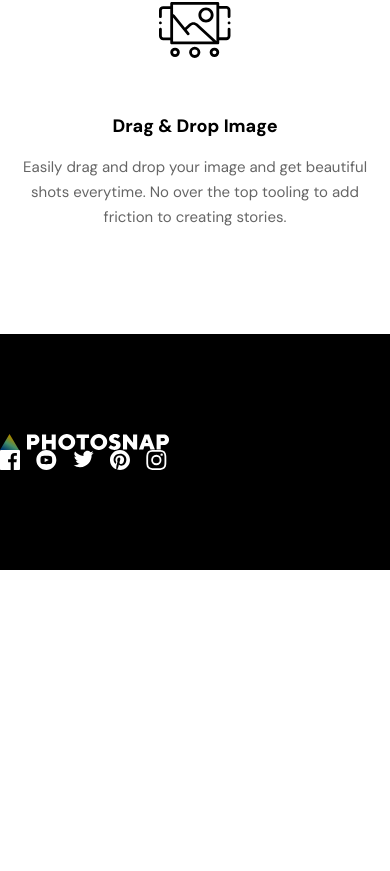
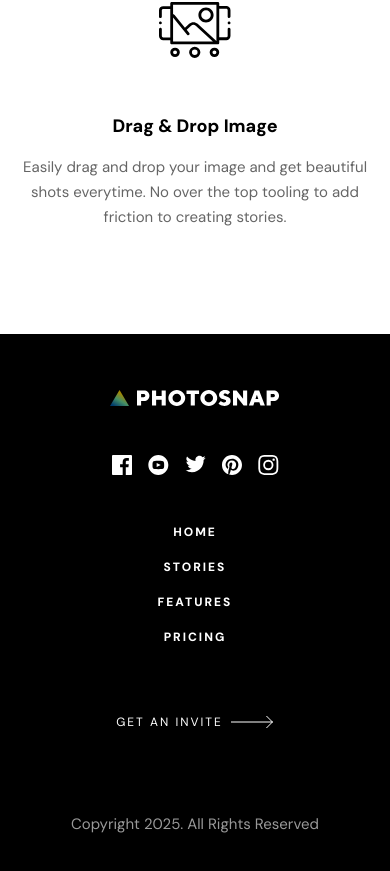
Before and after one commit to Arteque/photosnapwebsite, a React (Vite) app: page / in a window 390 px wide. Shown: the part 5736-6607 px from the top of the page. Before the commit the page ends 6306 px from the top, so only its background shows below. Built offline with nearby package versions, Linux system fonts and the light colour scheme.

Commit message:
Main Footer

```diff
--- a/src/Components/Footer.jsx
+++ b/src/Components/Footer.jsx
@@ -1,19 +1,52 @@
-import Logo from "../Fragments/Logo"
-import Social from "../Fragments/Social"
-import Container from "../Fragments/Container"
+import Logo from "../Fragments/Logo";
+import Social from "../Fragments/Social";
+import Container from "../Fragments/Container";
+import { Nav } from "./Nav/Nav";
+import Paragraph from "../Fragments/Paragraph";
+import Button from "../Fragments/Button";
 const Footer = () => {
   return (
-    <footer className="bg-black-100 text-white-100 py-[100px]">
-        <Container className="container mx-auto">
-          <div className="col-1">
-            <Logo classname="invert"/>
-            <Social />
-          </div>
-          <div className="col-2"></div>
-          <div className="col-3"></div>
-        </Container>
+    <footer className="bg-black-100 text-white-100 py-[56px]">
+      <Container
+        classname="flex flex-col items-center gap-[49px]
+      md:grid md:grid-cols-[0.2fr_repeat(2,1fr)0.2fr] md:grid-rows-[repeat(3,0.2fr)] md:gap-0
+      lg:grid-cols-[0.2fr_repeat(3,1fr)0.2fr] lg:grid-rows-[repeat(3,1fr)]
+      "
+      >
+        <Logo classname="invert md:col-start-2 md:col-span-1
+        lg:self-start
+        " />
+        <Social classname="md:col-start-2 md:row-start-3 md:col-span-1 md:self-baseline
+        lg:self-end
+        " />
+        <Nav
+          location="footer"
+          classname="text-center
+          md:col-start-2 md:col-span-1 md:row-start-2 md:self-end md:text-left md:mt-[32px] md:mb-[72px]
+          md:[&>ul]:flex md:[&>ul]:gap-[26px]
+          lg:col-start-3 lg:row-start-1 lg:row-end-[-1] lg:m-[unset!important]
+          lg:[&>ul]:flex-col lg:[&>ul]:gap-[unset!important]
+        "
+        />
+        <Button
+          btntext="Get an invite"
+          btntype="underline"
+          dark={true}
+          classname="w-fit mx-auto mb-[2rem] text-[12px] tracking-[2px]
+          md:justify-self-end md:mb-[0] md:mx-[unset]
+          lg:self-start
+          "
+        />
+
+        <Paragraph dark={true} classname="pb-[0!important] font-normal
+        md:row-start-3 md:col-start-3 md:justify-self-end
+        lg:col-start-4
+        ">
+          Copyright 2025. All Rights Reserved
+        </Paragraph>
+      </Container>
     </footer>
-  )
-}
+  );
+};
 
-export default Footer
+export default Footer;
--- a/src/Components/Header.jsx
+++ b/src/Components/Header.jsx
@@ -25,7 +25,7 @@ const Header = () => {
         py-[32px] absolute left-0 right-0 transition-all duration-500 bg-white-100 text-center px-[33px]
         md:py-0 md:relative md:translate-0 md:w-full md:bg-transparent md:text-left md:opacity-100 md:pointer-events-auto md:flex md:justify-between md:items-center
         `} >
-            <Nav/>
+            <Nav location="header" />
         </div>
       </Container>
     </header>
--- a/src/Components/Nav/Nav.jsx
+++ b/src/Components/Nav/Nav.jsx
@@ -1,26 +1,67 @@
 import React from "react";
 import { Link } from "react-router-dom";
-import Button from "../../Fragments/Button";
+import BtnFeature from "../../Fragments/BtnFeature";
 
-export const Nav = () => {
-  return (
+export const Nav = ({ location, classname }) => {
+  return location === "header" ? (
     <>
-      <nav className="main-nav border-b-1 border-gray-100 mb-[19px] md:mb-0 md:pt-0 md:relative md:visible md:border-0 md:mx-auto">
+      <nav className={`main-nav border-b-1 border-gray-100 mb-[19px] md:mb-0 md:pt-0 md:relative md:visible md:border-0 md:mx-auto ${classname}`}>
         <ul className="uppercase heading-sm font-bold md:flex gap-2 justify-between">
           <li>
-            <Link to="/stories"className=" text-[15px] pb-[20px] block md:p-[12px] md:text-[12px]">Stories</Link>
+            <Link
+              to="/stories"
+              className=" text-[15px] pb-[20px] block md:p-[12px] md:text-[12px]"
+            >
+              Stories
+            </Link>
           </li>
           <li>
-            <Link to="/features"className=" text-[15px] pb-[20px] block md:p-[12px] md:text-[12px]">Features</Link>
+            <Link
+              to="/features"
+              className=" text-[15px] pb-[20px] block md:p-[12px] md:text-[12px]"
+            >
+              Features
+            </Link>
           </li>
           <li>
-            <Link to="/pricing"className=" text-[15px] pb-[20px] block md:p-[12px] md:text-[12px]">Pricing</Link>
+            <Link
+              to="/pricing"
+              className=" text-[15px] pb-[20px] block md:p-[12px] md:text-[12px]"
+            >
+              Pricing
+            </Link>
           </li>
         </ul>
       </nav>
-      <div className="featured">
-        <Button  classname="block w-full" btntype="full" btntext="Get an invite" to="#" title="Get an invite" />
-      </div>
+      <BtnFeature />
+    </>
+  ) : (
+    <>
+      <nav className={classname}>
+        <ul className={`uppercase heading-sm font-bold`}>
+          <li>
+            <Link to="/" className="text-[12px] mb-[19px] block">
+              Home
+            </Link>
+          </li>
+          <li>
+            <Link to="/stories" className="text-[12px] mb-[19px] block">
+              Stories
+            </Link>
+          </li>
+          <li>
+            <Link to="/features" className=" text-[12px] mb-[19px] block">
+              Features
+            </Link>
+          </li>
+          <li>
+            <Link to="/pricing" className=" text-[12px] mb-[19px] block ">
+              Pricing
+            </Link>
+          </li>
+        </ul>
+      </nav>
+
     </>
   );
 };
--- /dev/null
+++ b/src/Fragments/BtnFeature.jsx
@@ -0,0 +1,11 @@
+import Button from "./Button"
+
+const BtnFeature = () => {
+  return (
+    <div className="featured">
+        <Button  classname="block w-full" btntype="full" btntext="Get an invite" to="#" title="Get an invite" />
+    </div>
+  )
+}
+
+export default BtnFeature
--- a/src/Fragments/Paragraph.jsx
+++ b/src/Fragments/Paragraph.jsx
@@ -1,8 +1,8 @@
 import React from 'react'
 
-const Paragraph = ({children, dark}) => {
+const Paragraph = ({children, dark, classname}) => {
   return (
-    <p className={`${dark ? 'text-white-100 opacity-60' : 'text-black-100 opacity-60'} pb-[24px]`}>
+    <p className={`${dark ? 'text-white-100 opacity-60' : 'text-black-100 opacity-60'} pb-[24px] ${classname}`}>
       {children}
     </p>
   )
--- a/src/Fragments/Social.jsx
+++ b/src/Fragments/Social.jsx
@@ -1,11 +1,11 @@
 import Socials from "../Data/Socials.json"
 import { Link } from "react-router-dom"
 import { useState } from "react"
-const Social = () => {
+const Social = ({classname}) => {
 
     const [socials, setSocials] = useState(Socials)
   return (
-    <ul className="flex gap-4">
+    <ul className={`flex gap-4 ${classname}`}>
         {
             socials && (
                 socials.map((item, index) => (
--- a/vite.config.js
+++ b/vite.config.js
@@ -6,6 +6,6 @@ import tailwindcss from '@tailwindcss/vite'
 export default defineConfig({
   plugins: [
     react(),
-    tailwindcss()
+    tailwindcss(),
   ]
 })
```
Also changed, not shown: 1 other file (tests, documents, lock files or other folders).
